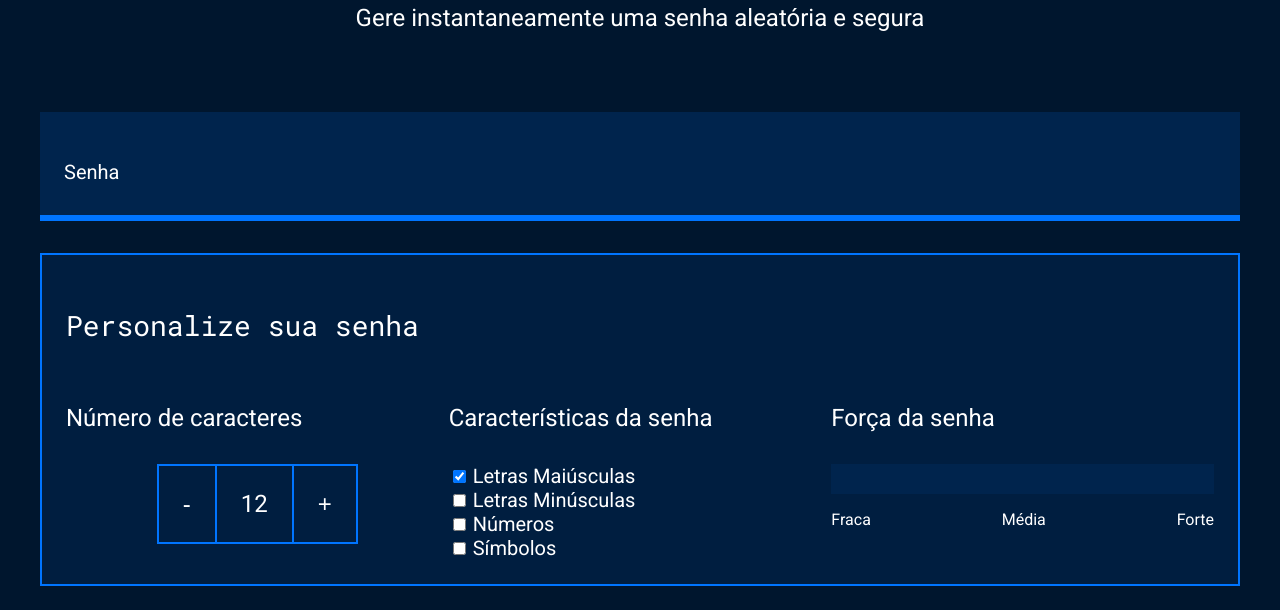
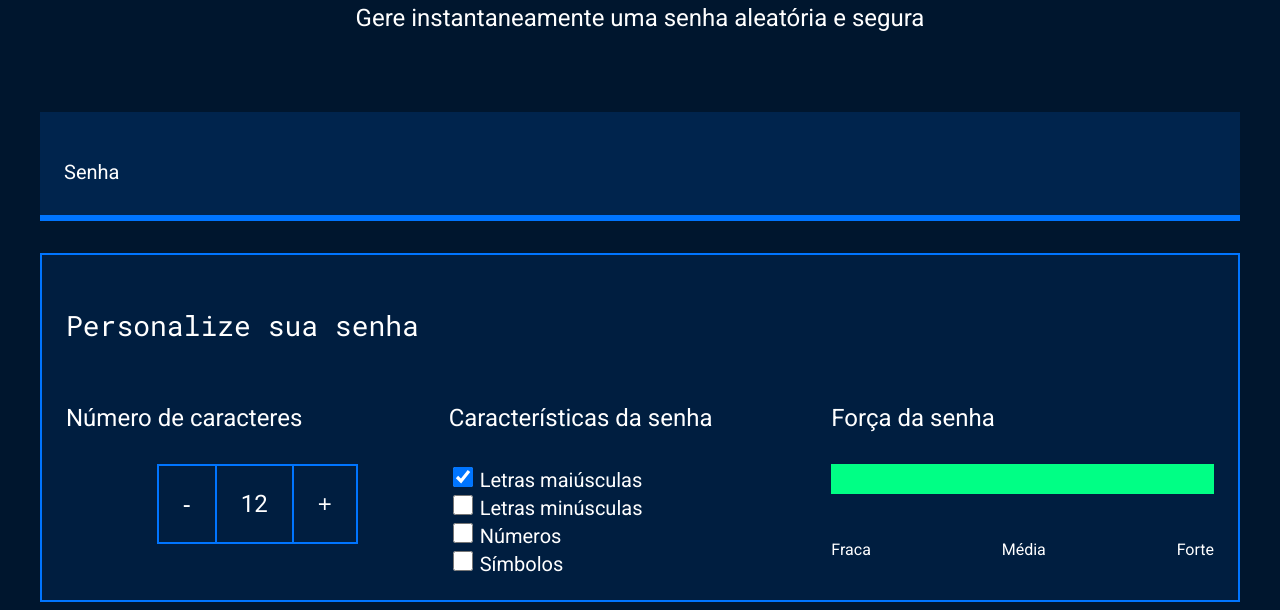
Before and after one commit to duducasciano/senhasjs, a plain HTML site: page index.html in a window 1280 px wide. Shown: the part 214-824 px from the top of the page. Drawn offline with Linux system fonts and the light colour scheme.

Commit message:
duduuuuuuuuuuuuuuuuuuuuuuuu

```diff
--- a/index.html
+++ b/index.html
@@ -33,27 +33,26 @@
                 <div class="parametro-senha">
                     <h4 class="parametro-senha__titulo">Características da senha</h4>
                     <div class="parametro-senha-checkbox">
-                        <input type="checkbox" name="maiusculo" checked>
-                        <label for="maiusculo">Letras Maiúsculas</label>
+                        <input name="maiusculo" type="checkbox" class="checkbox" checked>
+                        <label for="maiusculo">Letras maiúsculas</label>
                     </div>
                     <div class="parametro-senha-checkbox">
-                        <input type="checkbox" name="minusculo">
-                        <label for="minusculo">Letras Minúsculas</label>
+                        <input name="minusculo" type="checkbox" class="checkbox">
+                        <label for="minusculo">Letras minúsculas</label>
                     </div>
                     <div class="parametro-senha-checkbox">
-                        <input name="numeros" type="checkbox">
-                        <label for="numeros">Números</label>
+                        <input name="numero" type="checkbox" class="checkbox">
+                        <label for="numero">Números</label>
                     </div>
                     <div class="parametro-senha-checkbox">
-                        <input name="simbolo" type="checkbox">
+                        <input name="simbolo" type="checkbox" class="checkbox">
                         <label for="simbolo">Símbolos</label>
                     </div>
                 </div>
                 <div class="parametro-senha">
                     <h4 class="parametro-senha__titulo">Força da senha</h4>
                     <div class="barra"></div>
-                    <div class=""força forte></div>
-                    <div class="fraca"></div>
+                    <div class="forca forte"></div>
                     <div class="parametro-senha-textos">
                         <p>Fraca</p>
                         <p>Média</p>
--- a/style.css
+++ b/style.css
@@ -108,47 +108,48 @@ body {
     font-size: 24px;
 }
 
-label{
+label {
     font-size: 20px;
 }
 
-.checkbox{
+.checkbox {
     width: 20px;
     height: 20px;
     cursor: pointer;
 }
 
-.barra{
+.barra {
     background-color: var(--fundo-senha);
     height: 30px;
     width: 100%;
 }
-.força{
+
+.forca {
+    height: 30px;
     position: relative;
     bottom: 30px;
-    height: 30px;
+}
 
-}
-.fraca{
+.fraca {
     width: 25%;
     background-color: #E71B32;
-
 }
 
-.media{
+.media {
     background-color: #FAF408;
     width: 50%;
 }
 
-.forte{
-    background-color: #00ff85;
-    width: 50%;
+.forte {
+    background-color: #00FF85;
+    width: 100%;
 }
 
-.parametro-senha-textos{
+.parametro-senha-textos {
     display: flex;
     justify-content: space-between;
 }
+
 
 @media screen and (min-width: 768px) {
     .parametro-coluna__senha {
```
